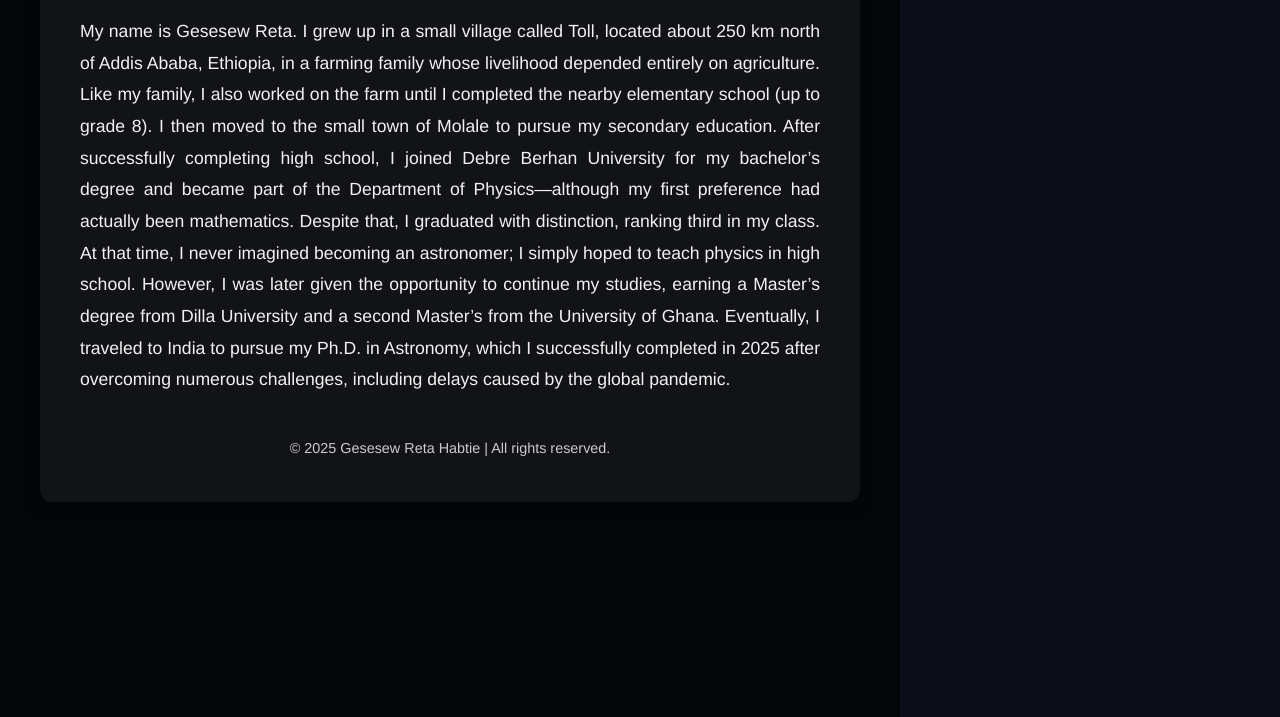
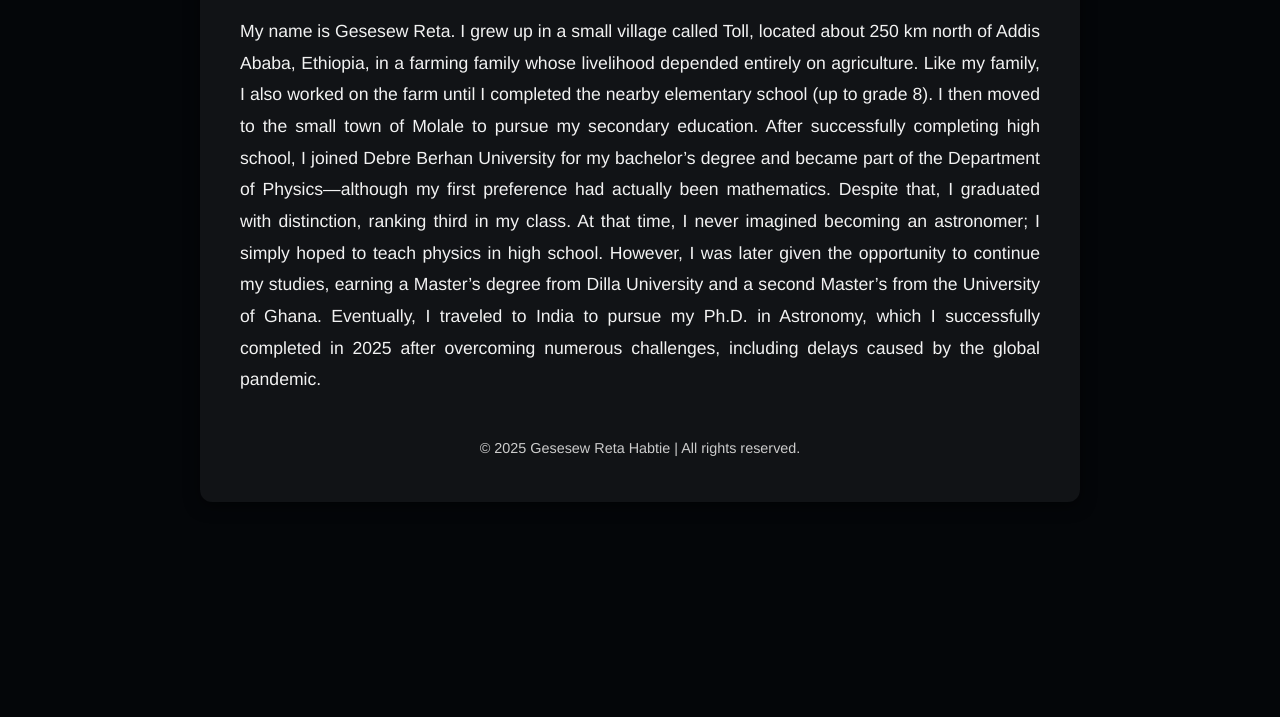
Before and after one commit to gesesew/gesesew.github.io, a plain HTML site: page Short Bio.html in a window 1280 px wide. Shown: the part 163-880 px from the top of the page. Drawn offline with Linux system fonts and the light colour scheme.

Commit message:
Remove stylesheet link and adjust head section
Removed external stylesheet link and commented out head closing tag.

```diff
--- a/Short Bio.html
+++ b/Short Bio.html
@@ -4,9 +4,9 @@
   <meta charset="UTF-8">
   <meta name="viewport" content="width=device-width, initial-scale=1.0">
   <title>Short Bio - Dr. Gesesew R. Habtie</title>
-  <link rel="stylesheet" href="css/style.css">
    <style>
-/*</head>
+/*<link rel="stylesheet" href="css/style.css">
+   </head>
 <body>
 
   <header>
```
